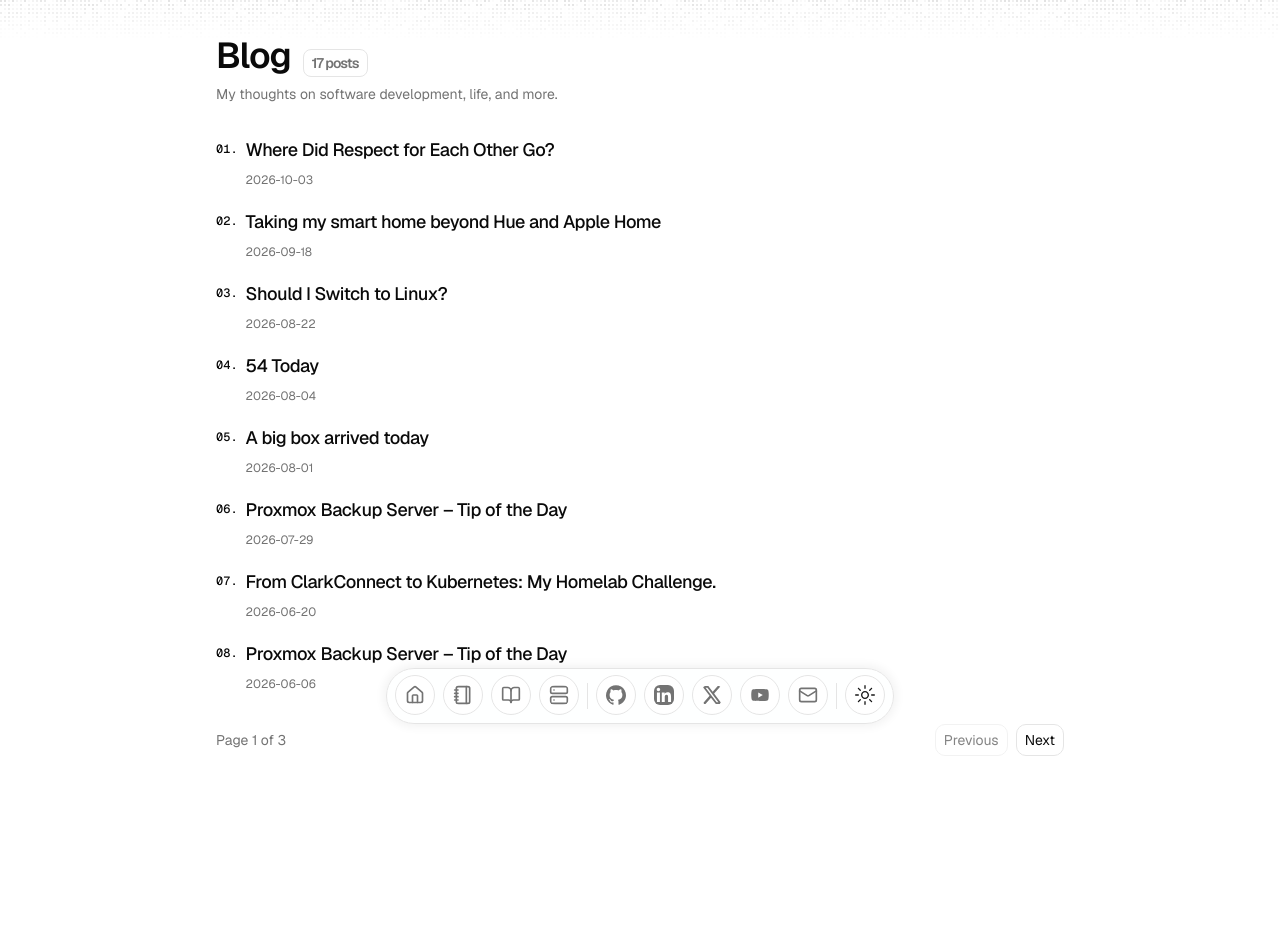
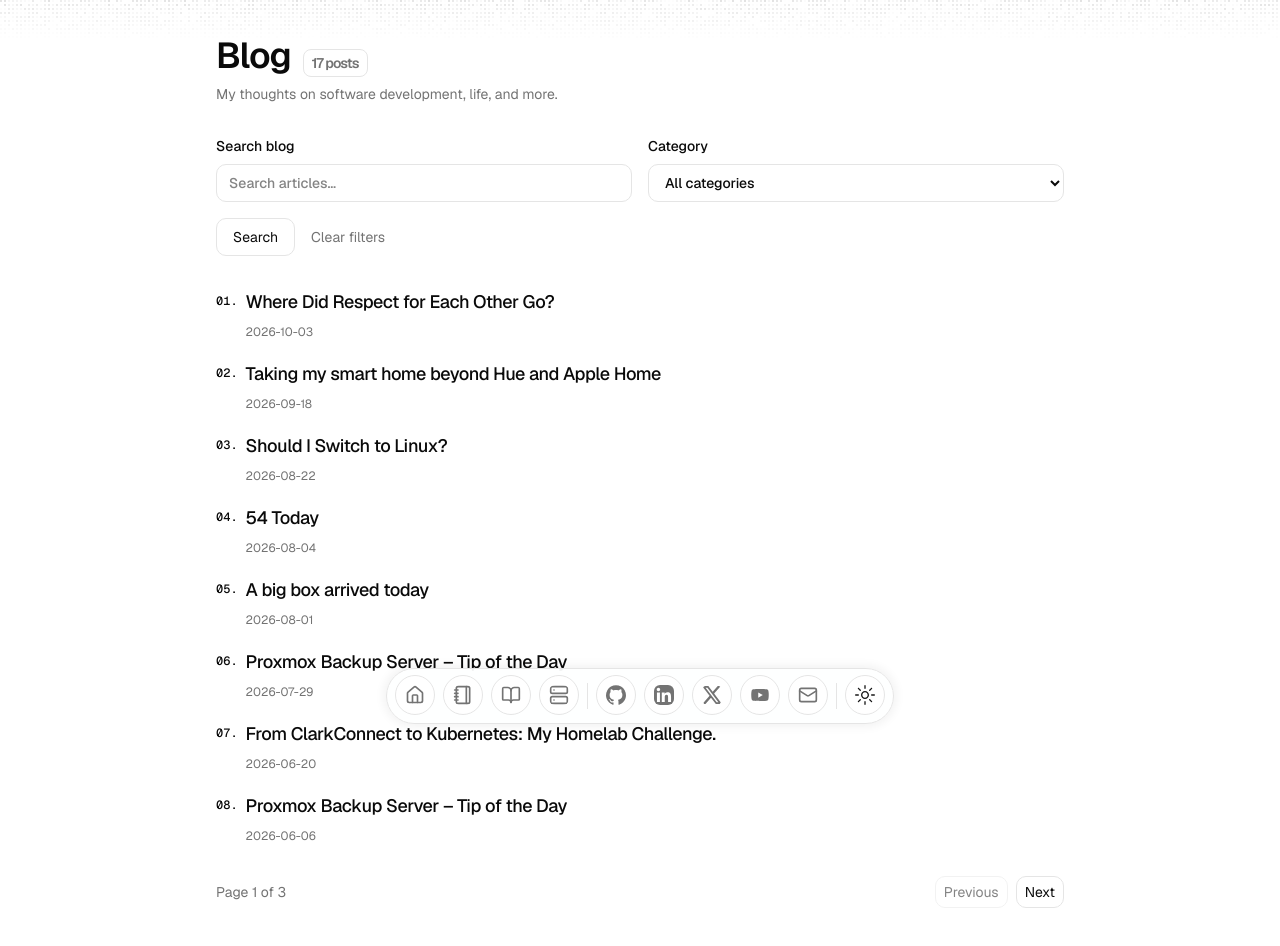
Before and after one commit to marcelvanleeuwen/portfolio, a Next.js app: page /blog in a window 1280 px wide. Shown: the part 60-1006 px from the top of the page. Before the commit the page ends 912 px from the top, so only its background shows below. Built offline with nearby package versions, Linux system fonts and the light colour scheme.

Commit message:
feat: add search and filter

```diff
--- a/src/app/blog/page.tsx
+++ b/src/app/blog/page.tsx
@@ -25,33 +25,146 @@ const BLUR_FADE_DELAY = 0.04;
 export default async function BlogPage({
   searchParams,
 }: {
-  searchParams: Promise<{ page?: string }>;
+  searchParams: Promise<{
+    page?: string;
+    q?: string;
+    category?: string;
+  }>;
 }) {
-  const { page: pageParam } = await searchParams;
+  const {
+    page: pageParam,
+    q = "",
+    category = "",
+  } = await searchParams;
 
-  const posts = allPosts;
-  const sortedPosts = [...posts].sort((a, b) => {
-    if (new Date(a.publishedAt) > new Date(b.publishedAt)) {
-      return -1;
-    }
-    return 1;
-  });
+  const query = q.trim();
+
+  const categories = [
+    ...new Set(
+      allPosts
+        .map((post) => post.category)
+        .filter((value): value is string => Boolean(value))
+    ),
+  ].sort();
+
+  const searchWords = query.toLowerCase().split(/\s+/);
+
+  const sortedPosts = [...allPosts]
+    .filter((post) => {
+      const matchesCategory =
+        category === "" || post.category === category;
+
+      const searchableText =
+        `${post.title} ${post.summary} ${post.category ?? ""}`
+          .toLowerCase();
+
+      const matchesSearch = searchWords.every((word) =>
+        searchableText.includes(word)
+      );
+
+      return matchesCategory && matchesSearch;
+    })
+    .sort(
+      (a, b) =>
+        new Date(b.publishedAt).getTime() -
+        new Date(a.publishedAt).getTime()
+    );
 
   const totalPages = Math.ceil(sortedPosts.length / PAGE_SIZE);
   const currentPage = normalizePage(pageParam, totalPages);
+
   const { items: paginatedPosts, pagination } = paginate(sortedPosts, {
     page: currentPage,
     pageSize: PAGE_SIZE,
   });
 
+  function pageHref(page: number) {
+    const params = new URLSearchParams();
+
+    if (query) {
+      params.set("q", query);
+    }
+
+    if (category) {
+      params.set("category", category);
+    }
+
+    params.set("page", String(page));
+
+    return `/blog?${params.toString()}`;
+  }
+
+  const paginationClass =
+    "h-8 w-fit px-2 flex items-center justify-center text-sm " +
+    "border border-border rounded-lg";
+
   return (
     <section id="blog">
       <BlurFade delay={BLUR_FADE_DELAY}>
-        <h1 className="text-4xl font-semibold tracking-tight mb-2">Blog <span className="ml-1 bg-card border border-border rounded-md px-2 py-1 text-muted-foreground text-sm">{sortedPosts.length} posts</span></h1>
+        <h1 className="text-4xl font-semibold tracking-tight mb-2">
+          Blog{" "}
+          <span className="ml-1 bg-card border border-border rounded-md px-2 py-1 text-muted-foreground text-sm">
+            {sortedPosts.length} posts
+          </span>
+        </h1>
+
         <p className="text-sm text-muted-foreground mb-8">
           My thoughts on software development, life, and more.
         </p>
       </BlurFade>
+
+      <form
+        action="/blog"
+        method="get"
+        key={`${query}:${category}`}
+        className="mb-8 flex flex-col gap-4"
+      >
+        <div className="grid gap-4 sm:grid-cols-2">
+          <label className="text-sm font-medium">
+            Search blog
+            <input
+              type="search"
+              name="q"
+              defaultValue={query}
+              placeholder="Search articles…"
+              className="mt-2 w-full rounded-lg border border-border bg-background px-3 py-2 text-sm focus-visible:outline-none focus-visible:ring-2 focus-visible:ring-ring"
+            />
+          </label>
+
+          <label className="text-sm font-medium">
+            Category
+            <select
+              name="category"
+              defaultValue={category}
+              className="mt-2 w-full rounded-lg border border-border bg-background px-3 py-2 text-sm focus-visible:outline-none focus-visible:ring-2 focus-visible:ring-ring"
+            >
+              <option value="">All categories</option>
+
+              {categories.map((name) => (
+                <option key={name} value={name}>
+                  {name}
+                </option>
+              ))}
+            </select>
+          </label>
+        </div>
+
+        <div className="flex items-center gap-4">
+          <button
+            type="submit"
+            className="rounded-lg border border-border px-4 py-2 text-sm transition-colors hover:bg-accent/50"
+          >
+            Search
+          </button>
+
+          <Link
+            href="/blog"
+            className="text-sm text-muted-foreground hover:text-foreground"
+          >
+            Clear filters
+          </Link>
+        </div>
+      </form>
 
       {paginatedPosts.length > 0 ? (
         <>
@@ -59,16 +172,22 @@ export default async function BlogPage({
             <div className="flex flex-col gap-5">
               {paginatedPosts.map((post, id) => {
                 const slug = post._meta.path.replace(/\.mdx$/, "");
-                const indexNumber = (pagination.page - 1) * PAGE_SIZE + id + 1;
+                const indexNumber =
+                  (pagination.page - 1) * PAGE_SIZE + id + 1;
+
                 return (
-                  <BlurFade delay={BLUR_FADE_DELAY * 3 + id * 0.05} key={slug}>
+                  <BlurFade
+                    delay={BLUR_FADE_DELAY * 3 + id * 0.05}
+                    key={slug}
+                  >
                     <Link
+                      href={`/blog/${slug}`}
                       className="flex items-start gap-x-2 group cursor-pointer focus-visible:outline-none focus-visible:ring-2 focus-visible:ring-ring focus-visible:ring-offset-2"
-                      href={`/blog/${slug}`}
                     >
                       <span className="text-xs font-mono tabular-nums font-medium mt-[5px]">
                         {String(indexNumber).padStart(2, "0")}.
                       </span>
+
                       <div className="flex flex-col gap-y-2 flex-1">
                         <p className="tracking-tight text-lg font-medium">
                           <span className="group-hover:text-foreground transition-colors">
@@ -79,9 +198,18 @@ export default async function BlogPage({
                             />
                           </span>
                         </p>
-                        <p className="text-xs text-muted-foreground">
-                          {post.publishedAt}
-                        </p>
+
+                        <div className="flex flex-wrap items-center gap-2">
+                          <p className="text-xs text-muted-foreground">
+                            {post.publishedAt}
+                          </p>
+
+                          {post.category && (
+                            <span className="rounded-md border border-border bg-card px-2 py-0.5 text-xs text-muted-foreground">
+                              {post.category}
+                            </span>
+                          )}
+                        </div>
                       </div>
                     </Link>
                   </BlurFade>
@@ -90,35 +218,40 @@ export default async function BlogPage({
             </div>
           </BlurFade>
 
-          {/* Pagination Controls */}
           {pagination.totalPages > 1 && (
             <BlurFade delay={BLUR_FADE_DELAY * 4}>
-              <div className="flex gap-3 flex-row items-center justify-between mt-8">
+              <div className="flex gap-3 items-center justify-between mt-8">
                 <div className="text-sm text-muted-foreground">
                   Page {pagination.page} of {pagination.totalPages}
                 </div>
-                <div className="flex gap-2 sm:justify-end">
+
+                <div className="flex gap-2">
                   {pagination.hasPreviousPage ? (
                     <Link
-                      href={`/blog?page=${pagination.page - 1}`}
-                      className="h-8 w-fit px-2 flex items-center justify-center text-sm border border-border rounded-lg hover:bg-accent/50 transition-colors focus-visible:outline-none focus-visible:ring-2 focus-visible:ring-ring focus-visible:ring-offset-2"
+                      href={pageHref(pagination.page - 1)}
+                      className={`${paginationClass} hover:bg-accent/50 transition-colors focus-visible:outline-none focus-visible:ring-2 focus-visible:ring-ring focus-visible:ring-offset-2`}
                     >
                       Previous
                     </Link>
                   ) : (
-                    <span className="h-8 w-fit px-2 flex items-center justify-center text-sm border border-border rounded-lg opacity-50 cursor-not-allowed">
+                    <span
+                      className={`${paginationClass} opacity-50 cursor-not-allowed`}
+                    >
                       Previous
                     </span>
                   )}
+
                   {pagination.hasNextPage ? (
                     <Link
-                      href={`/blog?page=${pagination.page + 1}`}
-                      className="h-8 w-fit px-2 flex items-center justify-center text-sm border border-border rounded-lg hover:bg-accent/50 transition-colors focus-visible:outline-none focus-visible:ring-2 focus-visible:ring-ring focus-visible:ring-offset-2"
+                      href={pageHref(pagination.page + 1)}
+                      className={`${paginationClass} hover:bg-accent/50 transition-colors focus-visible:outline-none focus-visible:ring-2 focus-visible:ring-ring focus-visible:ring-offset-2`}
                     >
                       Next
                     </Link>
                   ) : (
-                    <span className="h-8 w-fit px-2 flex items-center justify-center text-sm border border-border rounded-lg opacity-50 cursor-not-allowed">
+                    <span
+                      className={`${paginationClass} opacity-50 cursor-not-allowed`}
+                    >
                       Next
                     </span>
                   )}
@@ -131,7 +264,7 @@ export default async function BlogPage({
         <BlurFade delay={BLUR_FADE_DELAY * 2}>
           <div className="flex flex-col items-center justify-center py-12 px-4 border border-border rounded-xl">
             <p className="text-muted-foreground text-center">
-              No blog posts yet. Check back soon!
+              No articles found. Try another search or category.
             </p>
           </div>
         </BlurFade>
```
